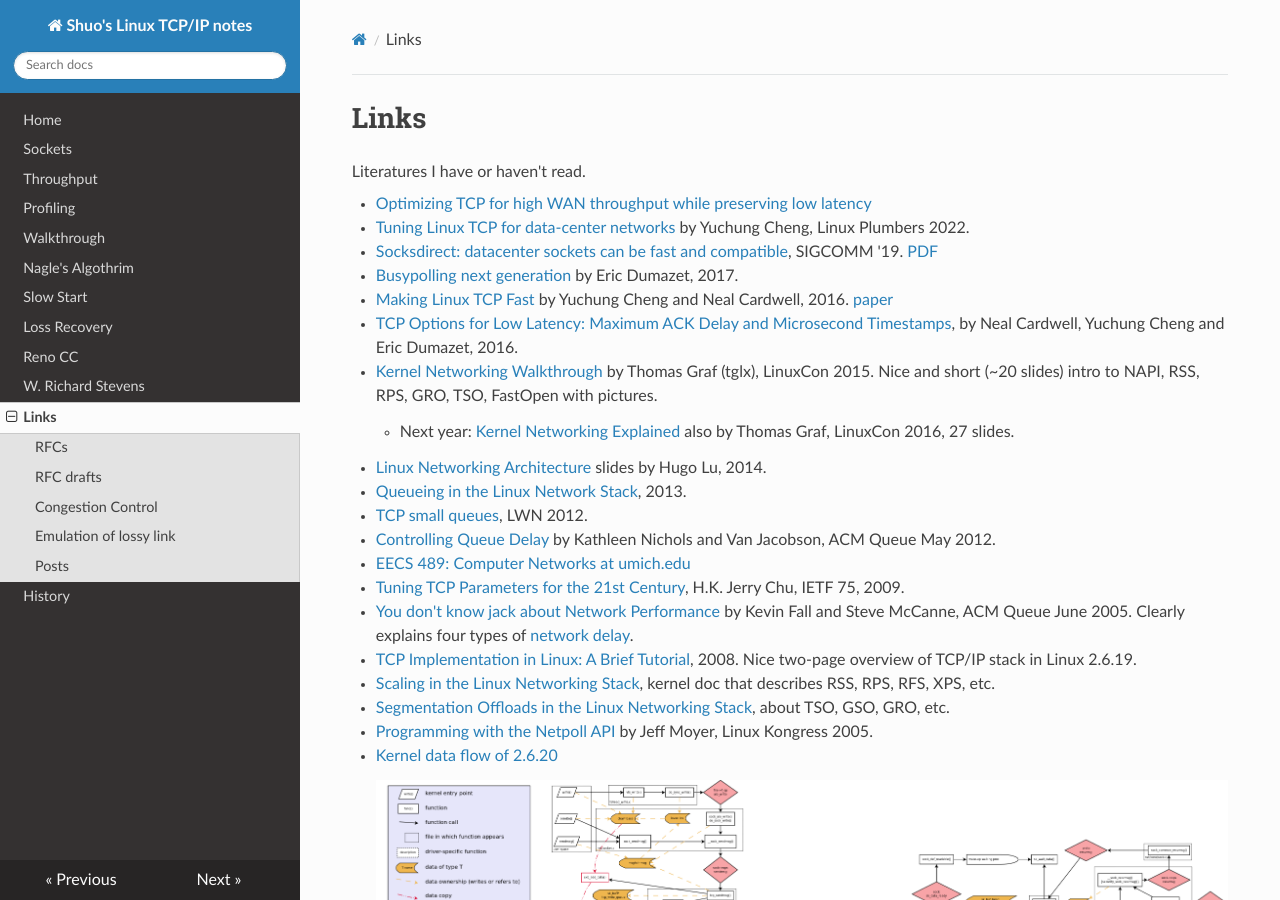
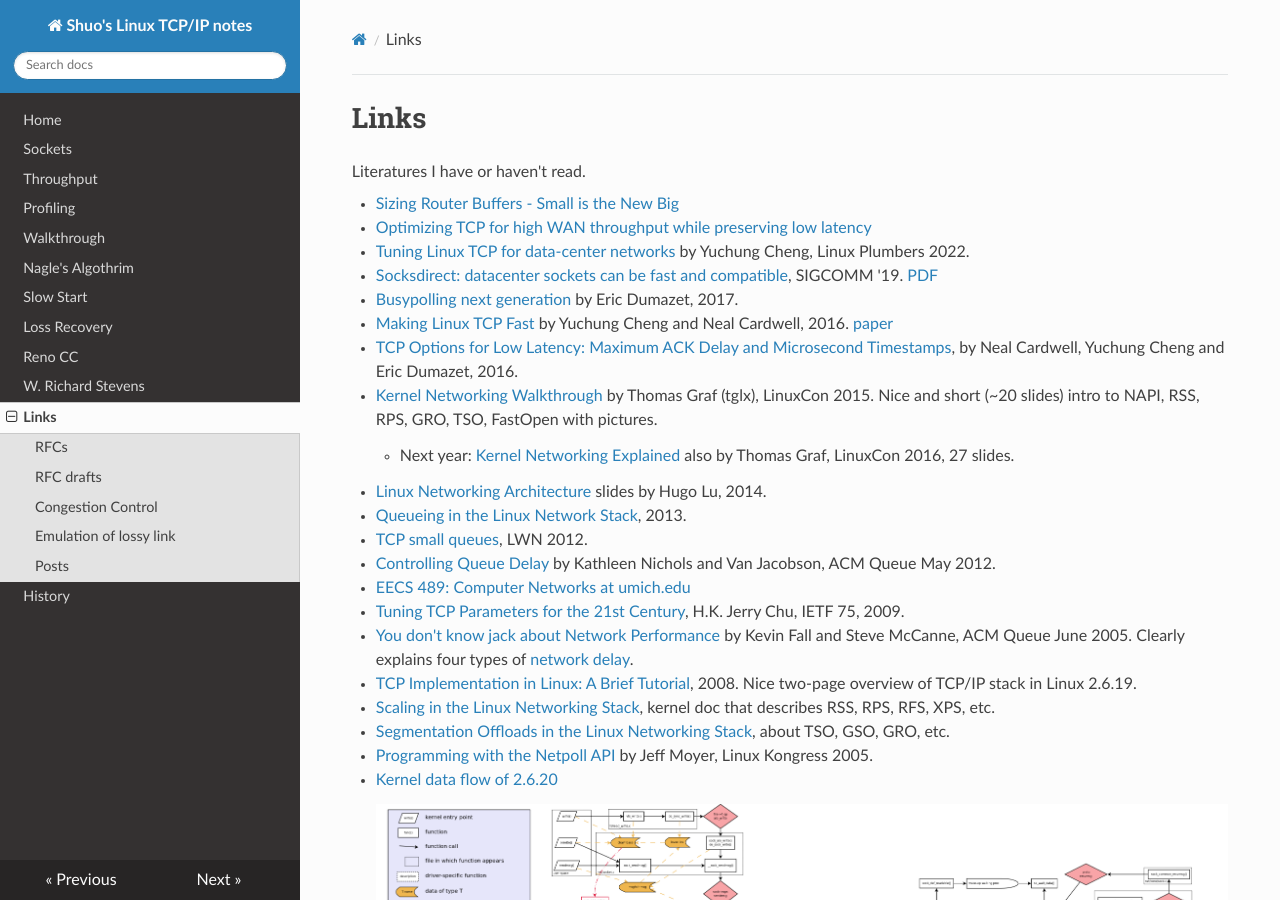
Before and after one commit to chenshuo/tcpip-study, an MkDocs documentation site: the page built from docs/links.md, in a window 1280 px wide and 900 px high. Built offline with MkDocs 1.6.1, drawn with Linux system fonts in a browser that asks for light colours; nearby versions of some CDN libraries.

Commit message:
add reneging.pdf

```diff
--- a/docs/links.md
+++ b/docs/links.md
@@ -2,6 +2,7 @@
 
 Literatures I have or haven't read.
 
+* [Sizing Router Buffers - Small is the New Big](https://community.juniper.net/blogs/sharada-yeluri/2023/02/22/sizing-router-buffers)
 * [Optimizing TCP for high WAN throughput while preserving low latency](https://blog.cloudflare.com/optimizing-tcp-for-high-throughput-and-low-latency/)
 * [Tuning Linux TCP for data-center networks](https://lpc.events/event/16/contributions/1343/attachments/1027/1972/Tuning%20Linux%20TCP%20for%20data-center%20networks%20%283%29.pdf) by Yuchung Cheng,
   Linux Plumbers 2022.
```
Also changed, not shown: 1 other file.
